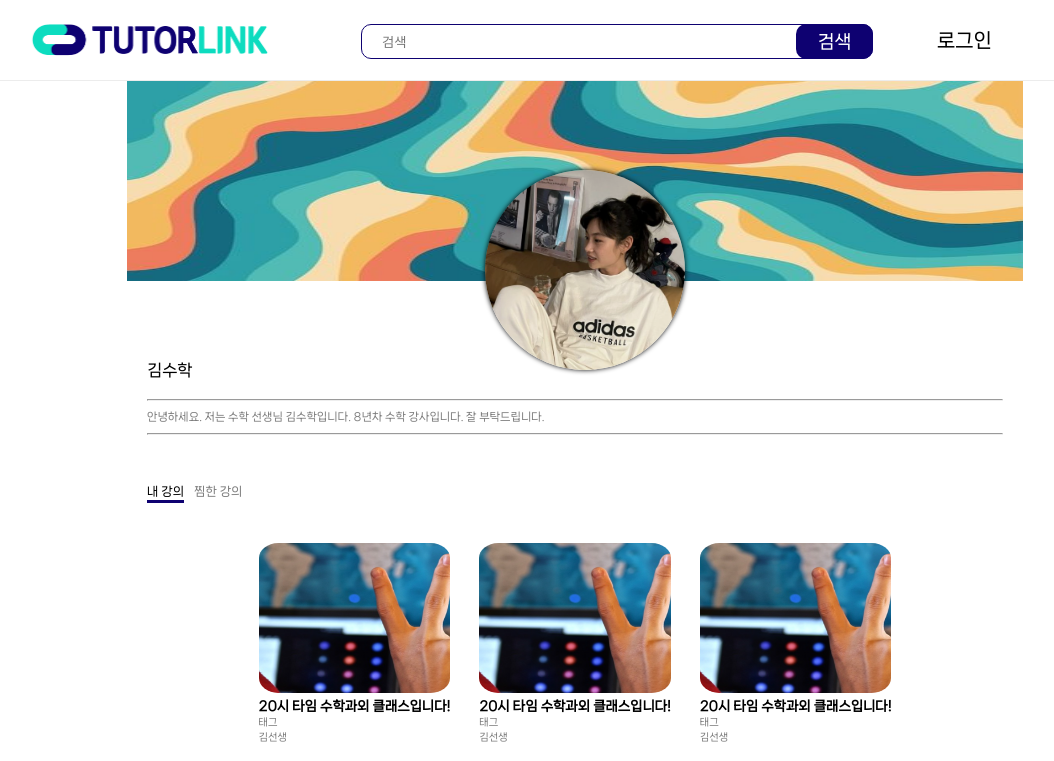
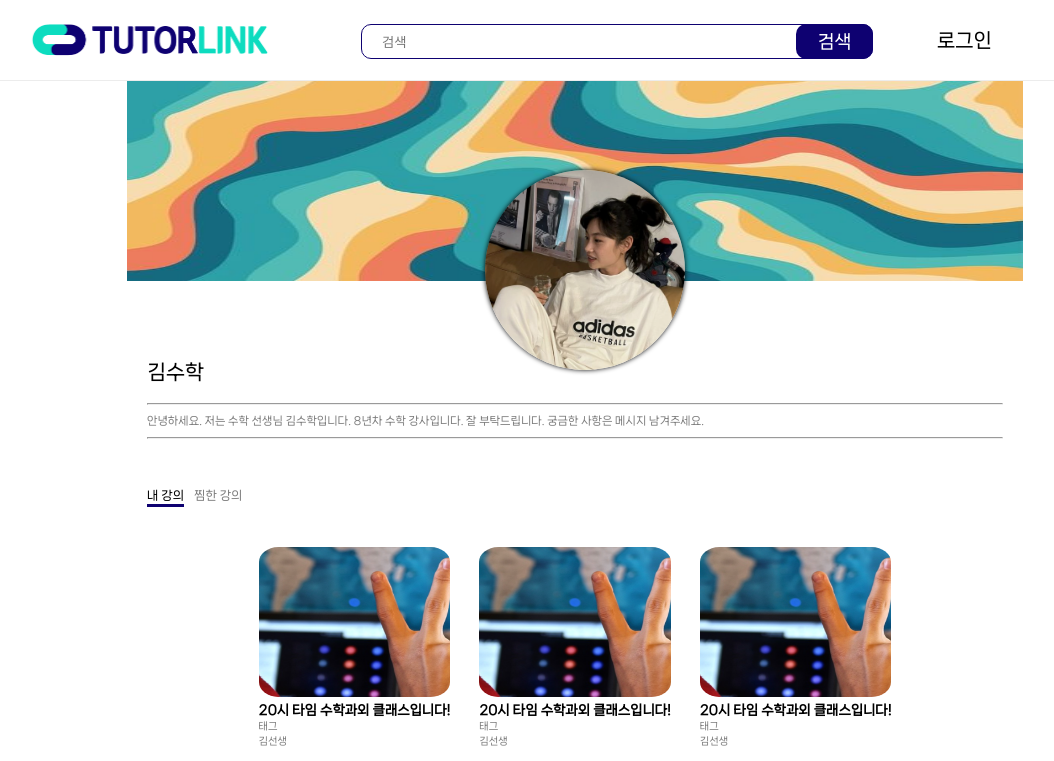
Before and after one commit to TeamTutorLink/TutorLink-front, a React (Create React App) app: page /mypage in a window 1280 px wide. Shown: the top 761 px of the page, without its empty margins (65-1119 px from the left). Built offline with nearby package versions, Linux system fonts and the light colour scheme.

Commit message:
fix: MyPage.tsx

```diff
--- a/src/pages/MyPage/MyPage.tsx
+++ b/src/pages/MyPage/MyPage.tsx
@@ -19,7 +19,7 @@ const MyPage = () => {
           <StyledHr />
           <StyledSubDiv>
             안녕하세요. 저는 수학 선생님 김수학입니다. 8년차 수학 강사입니다. 잘
-            부탁드립니다.
+            부탁드립니다. 궁금한 사항은 메시지 남겨주세요.
           </StyledSubDiv>
           <StyledHr />
         </div>
@@ -65,7 +65,7 @@ const StyledContainer = styled.div`
 `;
 
 const StyledNameDiv = styled.div`
-  font-size: 16px;
+  font-size: 20px;
   margin: 60px 0 20px;
 `;
 
@@ -77,7 +77,7 @@ const StyledHr = styled.hr`
 
 const StyledSubDiv = styled.div`
   display: flex;
-  width: 50%;
+  width: 100%;
   font-size: 11px;
   margin-bottom: 10px;
   color: gray;
```
